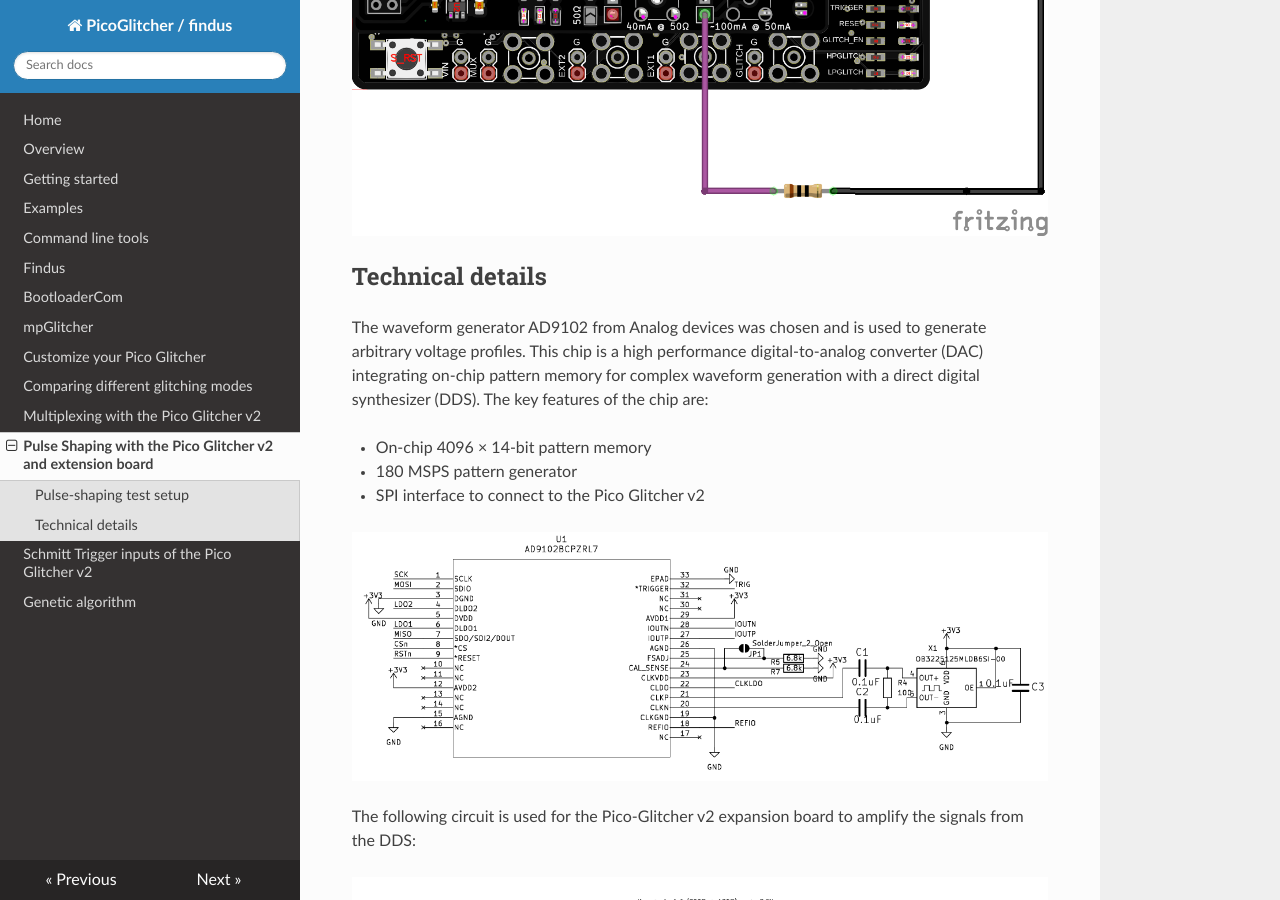
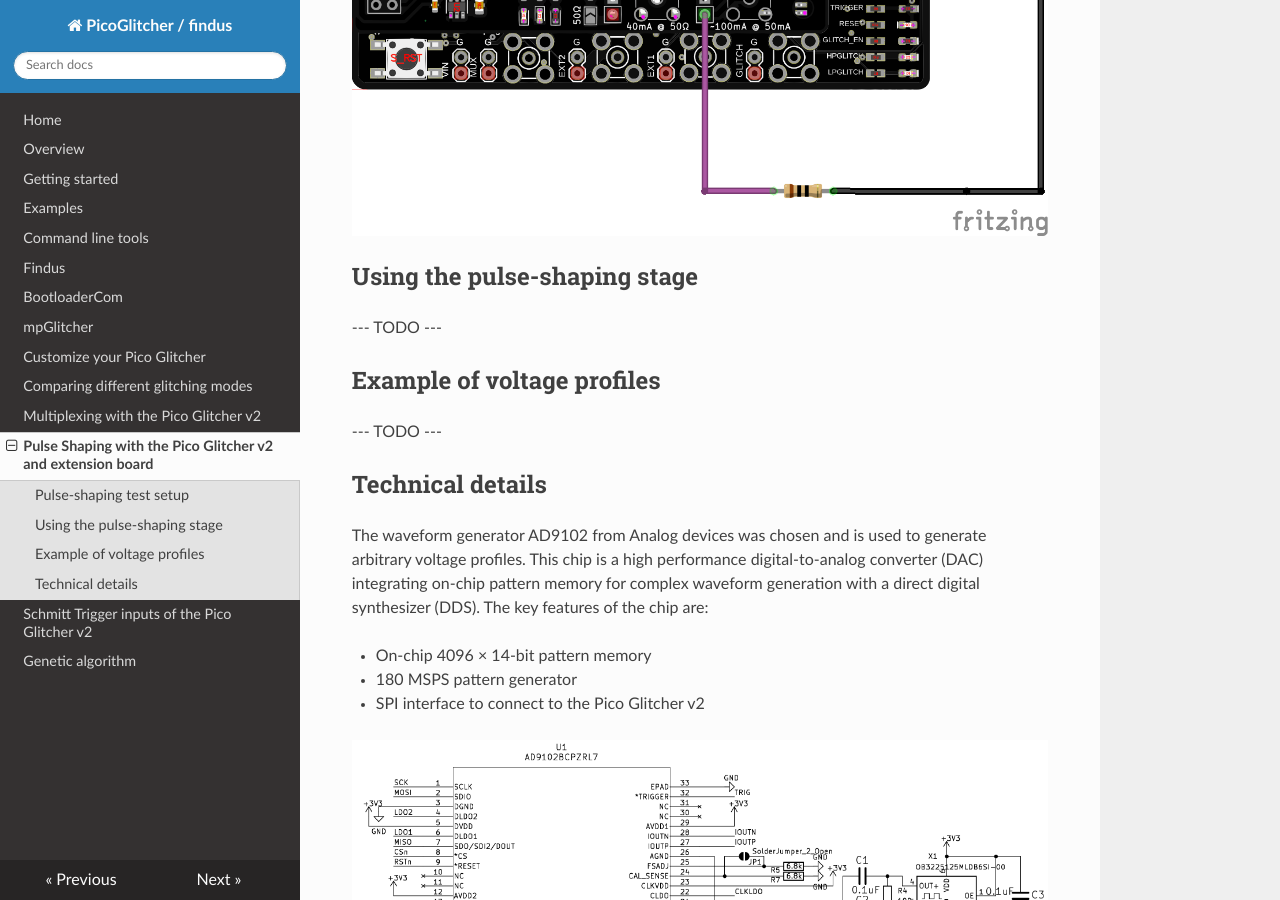
Before and after one commit to MKesenheimer/fault-injection-library, an MkDocs documentation site: the page built from docs/pulse_shaping.md, in a window 1280 px wide and 900 px high, scrolled down 769 px. Built offline with MkDocs 1.6.1, drawn with Linux system fonts in a browser that asks for light colours; nearby versions of some CDN libraries.

```diff
--- a/docs/pulse_shaping.md
+++ b/docs/pulse_shaping.md
@@ -9,6 +9,14 @@ This method was introduced to the Pico Glitcher v2 with a special expansion boar
 The following test setup can be used to test the pulse-shaping expansion board of the Pico Glitcher v2:
 
 ![](images/pulse-shaping/pulse-shaping-setup.png)
+
+## Using the pulse-shaping stage
+
+--- TODO ---
+
+## Example of voltage profiles
+
+--- TODO ---
 
 ## Technical details
 
```
Also changed, not shown: docs/schmitt.md (+11 -0 lines), docs/images/schmitt-trigger-inputs/schmitt-trigger-input-test.png (added), 4 other files.
